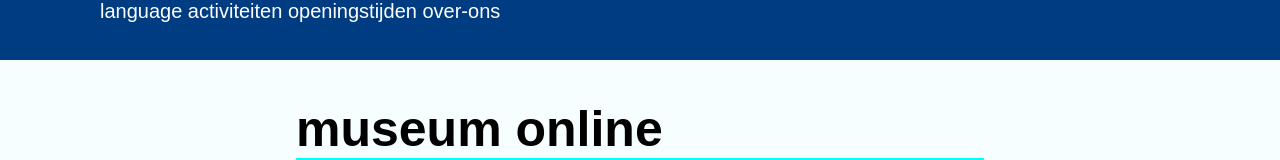
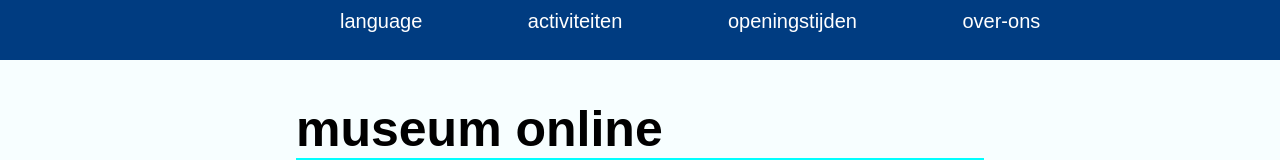
Before and after one commit to janvanforeest/museumonline, a plain HTML site: page index.html in a window 1280 px wide. Shown: the top 160 px of the page. Drawn offline with Linux system fonts and the light colour scheme.

Commit message:
gepult-januari-21-2022

```diff
--- a/index.html
+++ b/index.html
@@ -11,7 +11,7 @@
 
 <body>
     <header>
-        <p class="language">language activiteiten openingstijden over-ons</p>
+        <p class="language"><span>language activiteiten openingstijden over-ons</span></p>
     </header>
     <article>
         <H1>museum online</H1>
--- a/style.css
+++ b/style.css
@@ -50,7 +50,11 @@ header{
     height: 60px;
     color: white;
     margin: 0 auto;
-    padding-left: 100px;
+    padding-left: 340px;
+    padding-top: 10px;
+}
+span{
+    word-spacing: 100px;
 }
 .language{
     bottom: 60px;
```
